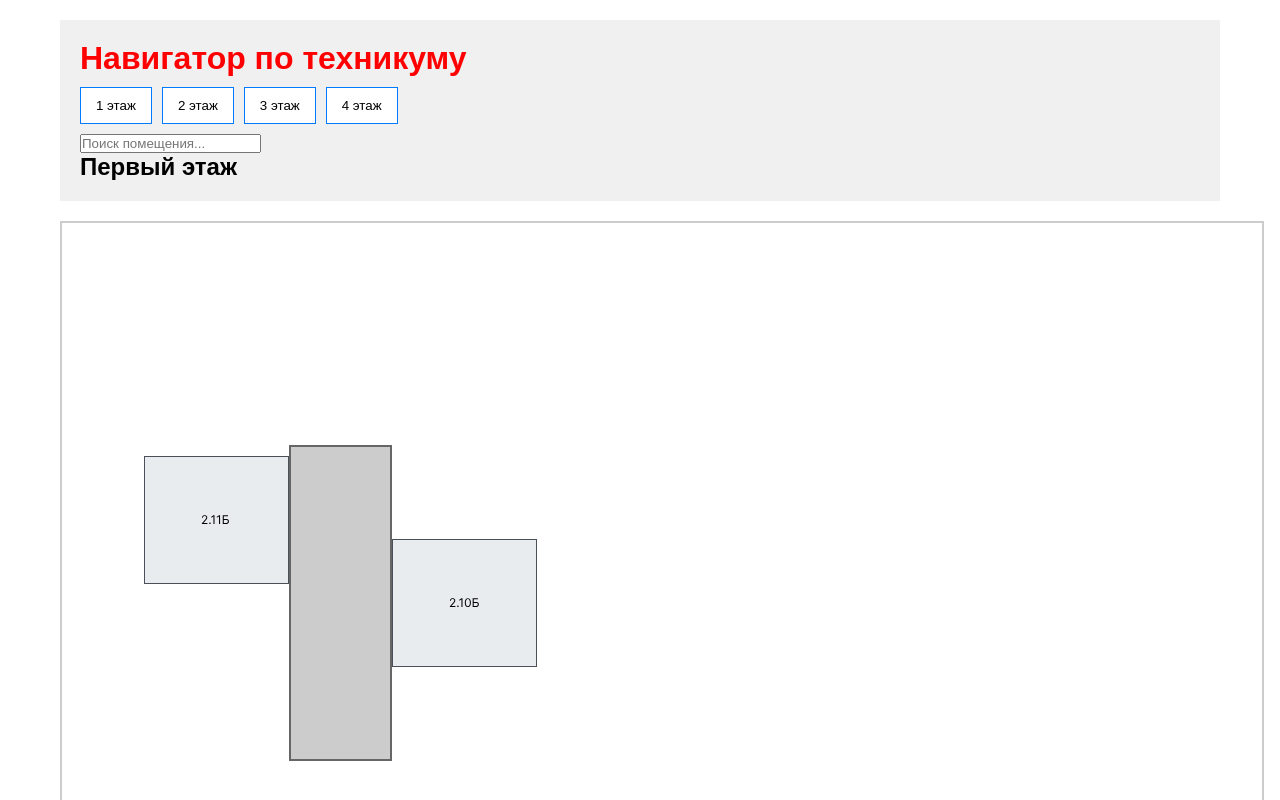
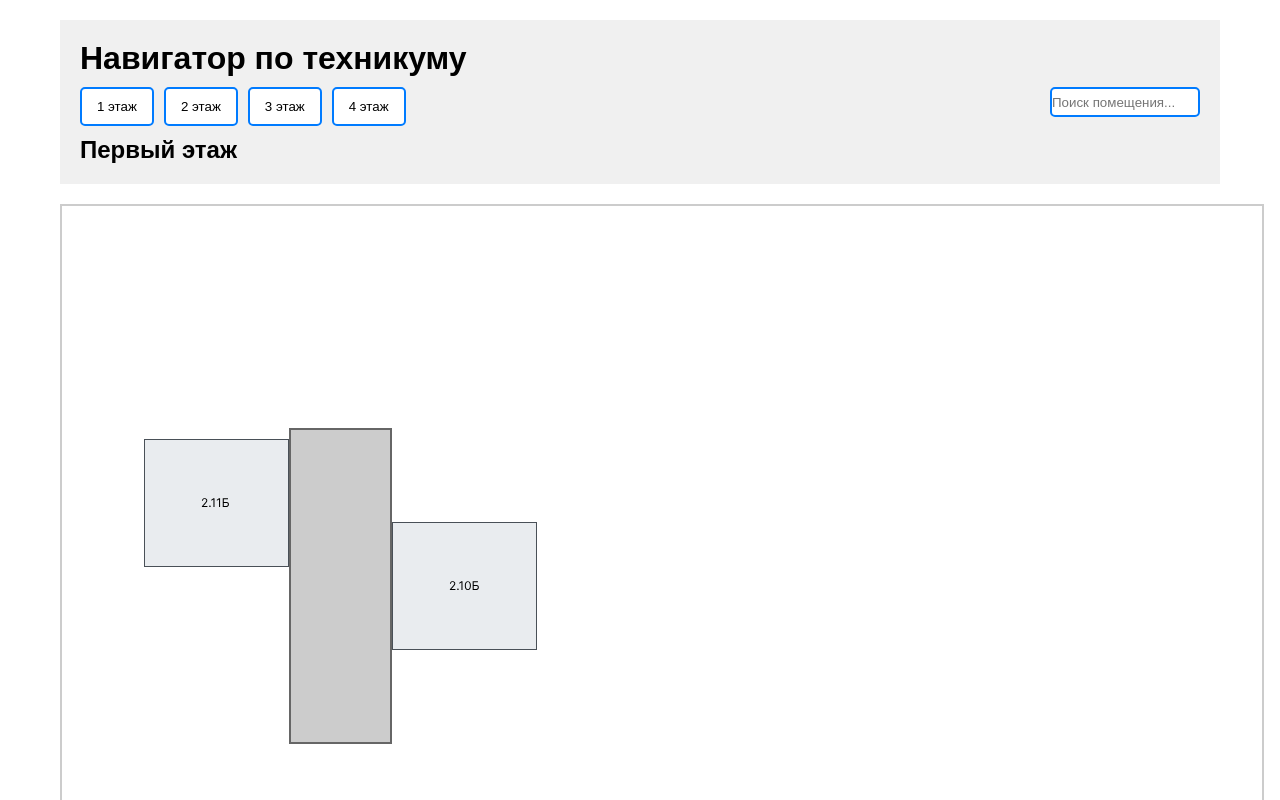
Before and after one commit to dmitriy2288/navigator, a plain HTML site: page index.html in a window 1280 px wide. Shown: the top 800 px of the page. Drawn offline with Linux system fonts and the light colour scheme.

Commit message:
update css

```diff
--- a/navigator.js
+++ b/navigator.js
@@ -23,21 +23,21 @@ class CollegeNavigator {
                 rooms: {
                     'room-101': {
                         number: "101",
-                        name: "Кабинет информатики",
+                        name: "Кабинет",
                         type: "classroom",
                         description: "Компьютерный класс, проектор",
                         capacity: "25 мест"
                     },
                     'room-102': {
                         number: "102",
-                        name: "Кабинет математики",
+                        name: "Кабинет",
                         type: "classroom",
-                        description: "Класс для занятий математикой",
-                        capacity: "30 мест"
+                        description: "Компьютерный класс, проектор",
+                        capacity: "25 мест"
                     },
-                    'stairs-a': {
-                        number: "A",
-                        name: "Лестница А",
+                    'stairs-1': {
+                        number: "1",
+                        name: "Лестница 1",
                         type: "stairs",
                         description: "Основная лестница между этажами"
                     },
@@ -53,19 +53,31 @@ class CollegeNavigator {
                 name: "Второй этаж",
                 svgFile: 'maps/floor-2.svg',
                 rooms: {
-                    'room-201': {
-                        number: "201",
-                        name: "Физическая лаборатория",
-                        type: "lab",
-                        description: "Лаборатория для практических работ",
-                        capacity: "20 мест"
+                    'room-3.1': {
+                        number: "3.1",
+                        name: "Кабинет",
+                        type: "classroom",
+                        description: "Компьютерный класс, проектор",
+                        capacity: "25 мест"
                     },
-                    'room-202': {
-                        number: "202",
-                        name: "Кабинет истории",
+                    'room-3.2': {
+                        number: "3.2",
+                        name: "Кабинет",
                         type: "classroom",
-                        description: "Класс для гуманитарных дисциплин",
-                        capacity: "28 мест"
+                        description: "Компьютерный класс, проектор",
+                        capacity: "25 мест"
+                    },
+                    'stairs-1': {
+                        number: "1",
+                        name: "Лестница 1",
+                        type: "stairs",
+                        description: "Основная лестница между этажами"
+                    },
+                    'entrance-main': {
+                        number: "Главный",
+                        name: "Главный вход",
+                        type: "entrance",
+                        description: "Центральный вход в техникум"
                     }
                 }
             },
@@ -73,12 +85,31 @@ class CollegeNavigator {
                 name: "Третий этаж",
                 svgFile: 'maps/floor-3.svg',
                 rooms: {
-                    'room-301': {
-                        number: "301",
-                        name: "Актовый зал",
-                        type: "auditorium",
-                        description: "Помещение для мероприятий и собраний",
-                        capacity: "100 мест"
+                    'room-3.1': {
+                        number: "3.1",
+                        name: "Кабинет",
+                        type: "classroom",
+                        description: "Компьютерный класс, проектор",
+                        capacity: "25 мест"
+                    },
+                    'room-3.2': {
+                        number: "3.2",
+                        name: "Кабинет",
+                        type: "classroom",
+                        description: "Компьютерный класс, проектор",
+                        capacity: "25 мест"
+                    },
+                    'stairs-1': {
+                        number: "1",
+                        name: "Лестница 1",
+                        type: "stairs",
+                        description: "Основная лестница между этажами"
+                    },
+                    'entrance-main': {
+                        number: "Главный",
+                        name: "Главный вход",
+                        type: "entrance",
+                        description: "Центральный вход в техникум"
                     }
                 }
             },
@@ -86,12 +117,31 @@ class CollegeNavigator {
                 name: "Четвертый этаж",
                 svgFile: 'maps/floor-4.svg',
                 rooms: {
-                    'room-401': {
-                        number: "401",
-                        name: "Спортивный зал",
-                        type: "gym",
-                        description: "Зал для занятий физкультурой",
-                        capacity: "50 мест"
+                    'room-3.1': {
+                        number: "3.1",
+                        name: "Кабинет",
+                        type: "classroom",
+                        description: "Компьютерный класс, проектор",
+                        capacity: "25 мест"
+                    },
+                    'room-3.2': {
+                        number: "3.2",
+                        name: "Кабинет",
+                        type: "classroom",
+                        description: "Компьютерный класс, проектор",
+                        capacity: "25 мест"
+                    },
+                    'stairs-1': {
+                        number: "1",
+                        name: "Лестница 1",
+                        type: "stairs",
+                        description: "Основная лестница между этажами"
+                    },
+                    'entrance-main': {
+                        number: "Главный",
+                        name: "Главный вход",
+                        type: "entrance",
+                        description: "Центральный вход в техникум"
                     }
                 }
             }
--- a/style.css
+++ b/style.css
@@ -15,27 +15,50 @@ header {
     margin-bottom: 20px;
 }
 
-h1 {
-    color: red;
-}
-
 .container {
     max-width: 1200px;
     margin: 0 auto;
     padding: 20px;
 }
 
+.controls {
+    display: flex;
+    flex-direction: row;
+    flex-wrap: wrap;
+    justify-content: space-between;
+    padding: 10px 0;
+}
+
+.search-box input {
+    width: 150px;
+    height: 30px;
+    font-family: Arial;
+    border: 2px solid #007bff;
+    border-radius: 5px;
+}
+
+.legend {
+    background: #f8f9fa;
+    border: 2px solid #dee2e6;
+    margin: 5px 0;
+    padding: 10px;
+}
+
+.legend-item {
+    margin: 10px 0;
+}
+
 .floor-selector {
     display: flex;
     gap: 10px;
-    margin: 10px 0;
 }
 
 .floor-btn {
     padding: 10px 15px;
-    border: 1px solid #007bff;
+    border: 2px solid #007bff;
     background: white;
     cursor: pointer;
+    border-radius: 5px;
 }
 
 .floor-btn.active {
```
